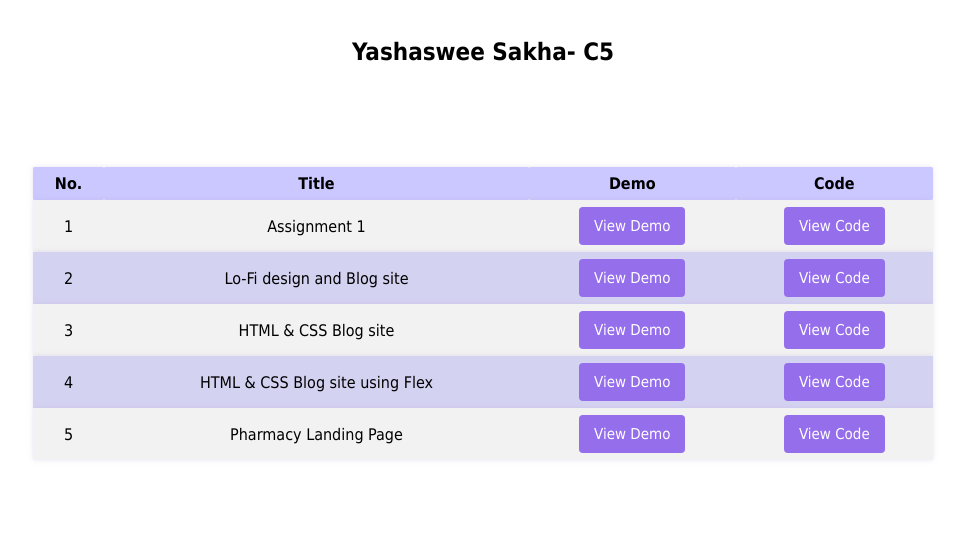
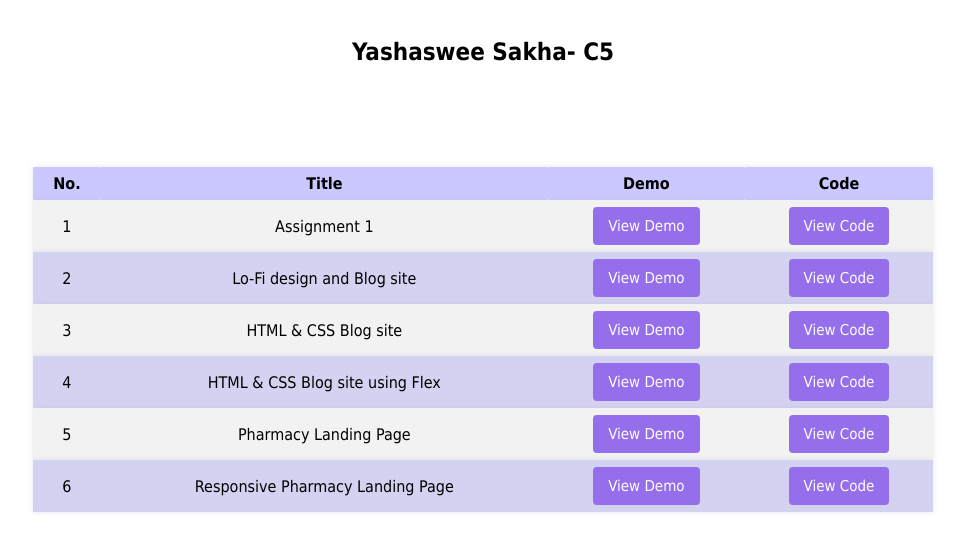
Before and after one commit to vzhzhxx/Github-assignment, a plain HTML site: page index.html in a window 1280 px wide. Shown: the whole page, without its empty margins (157-1122 px from the left). Drawn offline with Linux system fonts and the light colour scheme.

Commit message:
commit 6.1

```diff
--- a/index.html
+++ b/index.html
@@ -51,7 +51,14 @@
                 <td>Pharmacy Landing Page</td>
                 <td><a href ="https://yashaswees.github.io/pharmacy-landing-page/" class="b1" rel="noopener" target="_blank" > View Demo </a></td>
                 <td><a href ="https://github.com/yashaswees/pharmacy-landing-page/tree/master"  class="b1" rel="noopener" target="_blank">View Code</a></td>
-                </tr>
+            </tr>
+
+            <tr>
+                <td>6</td>
+                <td>Responsive Pharmacy Landing Page</td>
+                <td><a href ="https://yashaswees.github.io/pharmacy-landing-page/" class="b1" rel="noopener" target="_blank" > View Demo </a></td>
+                <td><a href ="https://github.com/yashaswees/pharmacy-landing-page/tree/master"  class="b1" rel="noopener" target="_blank">View Code</a></td>
+            </tr>
 
     </table>
 </div>
```
